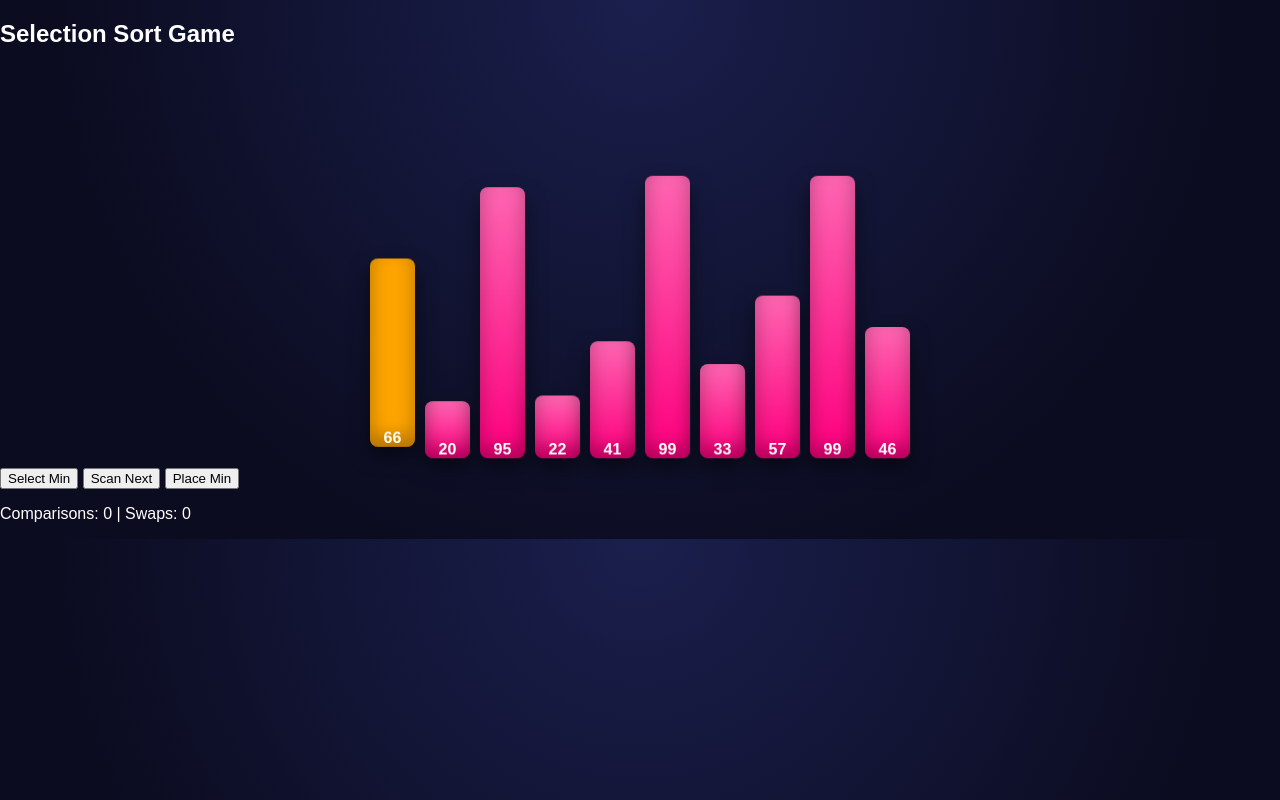
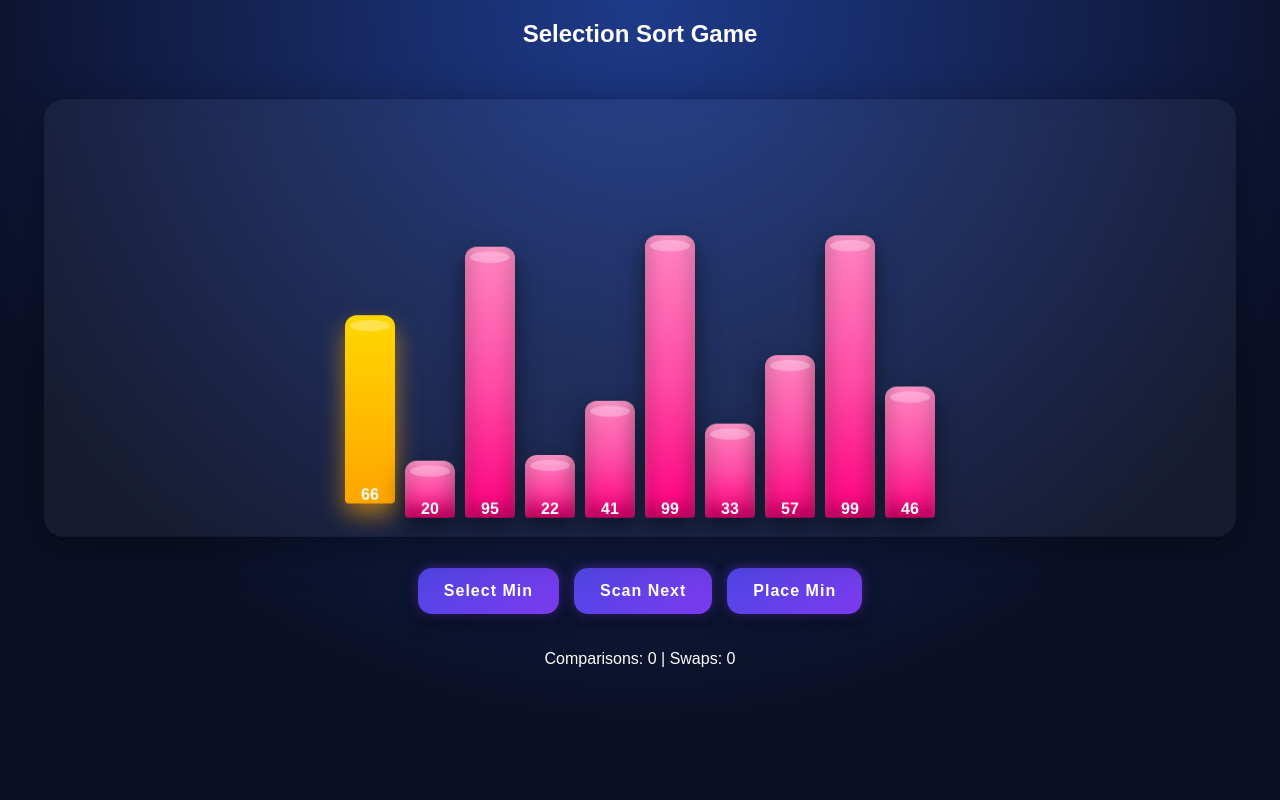
Before and after one commit to mbulelomkhize/sizodlala, a plain HTML site: page selection.html in a window 1280 px wide. Drawn offline with Linux system fonts and the light colour scheme.

Commit message:
Update style.css

```diff
--- a/style.css
+++ b/style.css
@@ -1,73 +1,298 @@
+/* =========================
+   GLOBAL STYLING
+========================= */
+
 body {
     margin: 0;
-    font-family: Arial;
-    background: radial-gradient(circle at top, #1a1f4d, #0b0c20 70%);
+    padding: 0;
+    font-family: Arial, sans-serif;
+
+    background:
+        radial-gradient(circle at top, #1e3a8a, #0b1026 70%);
+
     color: white;
+
+    min-height: 100vh;
+
+    display: flex;
+    flex-direction: column;
+    align-items: center;
 }
 
-/* 🧠 3D BOARD */
+/* =========================
+   TITLE
+========================= */
+
+h1 {
+    margin-top: 20px;
+    font-size: 3rem;
+
+    text-shadow:
+        0 0 10px rgba(255,255,255,0.3),
+        0 0 20px #4f46e5;
+}
+
+/* =========================
+   GAME PANEL
+========================= */
+
+.controls {
+    margin: 20px;
+
+    display: flex;
+    gap: 15px;
+    flex-wrap: wrap;
+    justify-content: center;
+}
+
+/* =========================
+   BEAUTIFUL BUTTONS
+========================= */
+
+button {
+    padding: 14px 26px;
+
+    border: none;
+    border-radius: 14px;
+
+    font-size: 16px;
+    font-weight: bold;
+
+    color: white;
+
+    background:
+        linear-gradient(135deg, #4f46e5, #7c3aed);
+
+    cursor: pointer;
+
+    transition: all 0.3s ease;
+
+    box-shadow:
+        0 8px 20px rgba(0,0,0,0.35),
+        0 0 12px rgba(124,58,237,0.5);
+
+    letter-spacing: 1px;
+}
+
+/* HOVER */
+button:hover {
+    transform: translateY(-4px) scale(1.05);
+
+    background:
+        linear-gradient(135deg, #6366f1, #9333ea);
+
+    box-shadow:
+        0 12px 24px rgba(0,0,0,0.45),
+        0 0 18px rgba(147,51,234,0.9);
+}
+
+/* CLICK */
+button:active {
+    transform: scale(0.95);
+}
+
+/* =========================
+   BOARD CONTAINER
+========================= */
+
 #array-container {
+
+    width: 90%;
+    max-width: 1200px;
+
+    height: 420px;
+
+    margin-top: 20px;
+    padding: 20px;
+
     display: flex;
     justify-content: center;
     align-items: flex-end;
     gap: 10px;
 
-    height: 400px;
     perspective: 1200px;
 
     transform: rotateX(18deg);
+
+    border-radius: 20px;
+
+    background: rgba(255,255,255,0.05);
+
+    backdrop-filter: blur(10px);
+
+    box-shadow:
+        0 10px 40px rgba(0,0,0,0.4);
 }
 
-/* 🧱 3D BAR */
+/* =========================
+   BARS
+========================= */
+
 .bar {
-    width: 45px;
-    border-radius: 8px;
-    background: linear-gradient(to top, #ff007f, #ff66b2);
+
+    width: 50px;
+
+    border-radius: 12px 12px 4px 4px;
+
+    background:
+        linear-gradient(to top,
+            #ff007f,
+            #ff4da6,
+            #ff85c2);
 
     box-shadow:
-        0 10px 20px rgba(0,0,0,0.5),
-        inset 0 -10px 20px rgba(0,0,0,0.3);
+        0 10px 25px rgba(0,0,0,0.5),
+        inset 0 -10px 20px rgba(0,0,0,0.3),
+        inset 0 5px 10px rgba(255,255,255,0.2);
 
     display: flex;
     align-items: flex-end;
     justify-content: center;
 
+    color: white;
+
     font-weight: bold;
 
-    transition: all 0.25s ease;
+    transition: all 0.3s ease;
+
+    position: relative;
 }
 
-/* ✨ ACTIVE */
-.bar.active {
-    transform: translateY(-15px) scale(1.05);
-    background: #ffdf00;
+/* GLOW */
+.bar::before {
+    content: "";
+
+    position: absolute;
+    top: 5px;
+    left: 10%;
+
+    width: 80%;
+    height: 12px;
+
+    background: rgba(255,255,255,0.3);
+
+    border-radius: 50%;
 }
 
-/* 🔵 COMPARE */
-.bar.compare {
-    transform: translateY(-10px);
-    background: #00d2ff;
+/* =========================
+   ACTIVE
+========================= */
+
+.bar.active {
+    background:
+        linear-gradient(to top,
+            #ffd000,
+            #fff066);
+
+    transform:
+        translateY(-18px)
+        scale(1.08);
+
+    box-shadow:
+        0 15px 30px rgba(255,215,0,0.5);
 }
 
-/* 🟢 SORTED */
-.bar.sorted {
-    background: #39ff14;
-    opacity: 0.6;
+/* =========================
+   COMPARE
+========================= */
+
+.bar.compare {
+
+    background:
+        linear-gradient(to top,
+            #00c6ff,
+            #0072ff);
+
+    transform:
+        translateY(-12px);
+
+    box-shadow:
+        0 12px 25px rgba(0,198,255,0.5);
 }
 
-/* 🟠 MINIMUM */
-.bar.minimum {
-    background: orange;
-    transform: translateY(-12px);
+/* =========================
+   SORTED
+========================= */
+
+.bar.sorted {
+
+    background:
+        linear-gradient(to top,
+            #00ff95,
+            #00c853);
+
+    opacity: 0.9;
+
+    box-shadow:
+        0 12px 25px rgba(0,255,149,0.5);
 }
 
-/* 💥 SWAP ANIMATION */
+/* =========================
+   MINIMUM
+========================= */
+
+.bar.minimum {
+
+    background:
+        linear-gradient(to top,
+            orange,
+            gold);
+
+    transform:
+        translateY(-15px);
+
+    box-shadow:
+        0 12px 25px rgba(255,165,0,0.6);
+}
+
+/* =========================
+   SWAP ANIMATION
+========================= */
+
 @keyframes swapAnim {
-    0% { transform: scale(1); }
-    50% { transform: scale(1.2) rotateY(20deg); }
-    100% { transform: scale(1); }
+
+    0% {
+        transform: scale(1);
+    }
+
+    25% {
+        transform:
+            scale(1.15)
+            rotateY(15deg);
+    }
+
+    50% {
+        transform:
+            scale(1.2)
+            rotateY(-15deg);
+    }
+
+    100% {
+        transform: scale(1);
+    }
 }
 
 .bar.swap {
-    animation: swapAnim 0.3s ease;
+    animation: swapAnim 0.35s ease;
 }
+
+/* =========================
+   RESPONSIVE
+========================= */
+
+@media (max-width: 768px) {
+
+    .bar {
+        width: 30px;
+        font-size: 12px;
+    }
+
+    h1 {
+        font-size: 2rem;
+    }
+
+    button {
+        padding: 10px 18px;
+        font-size: 14px;
+    }
+}
```
